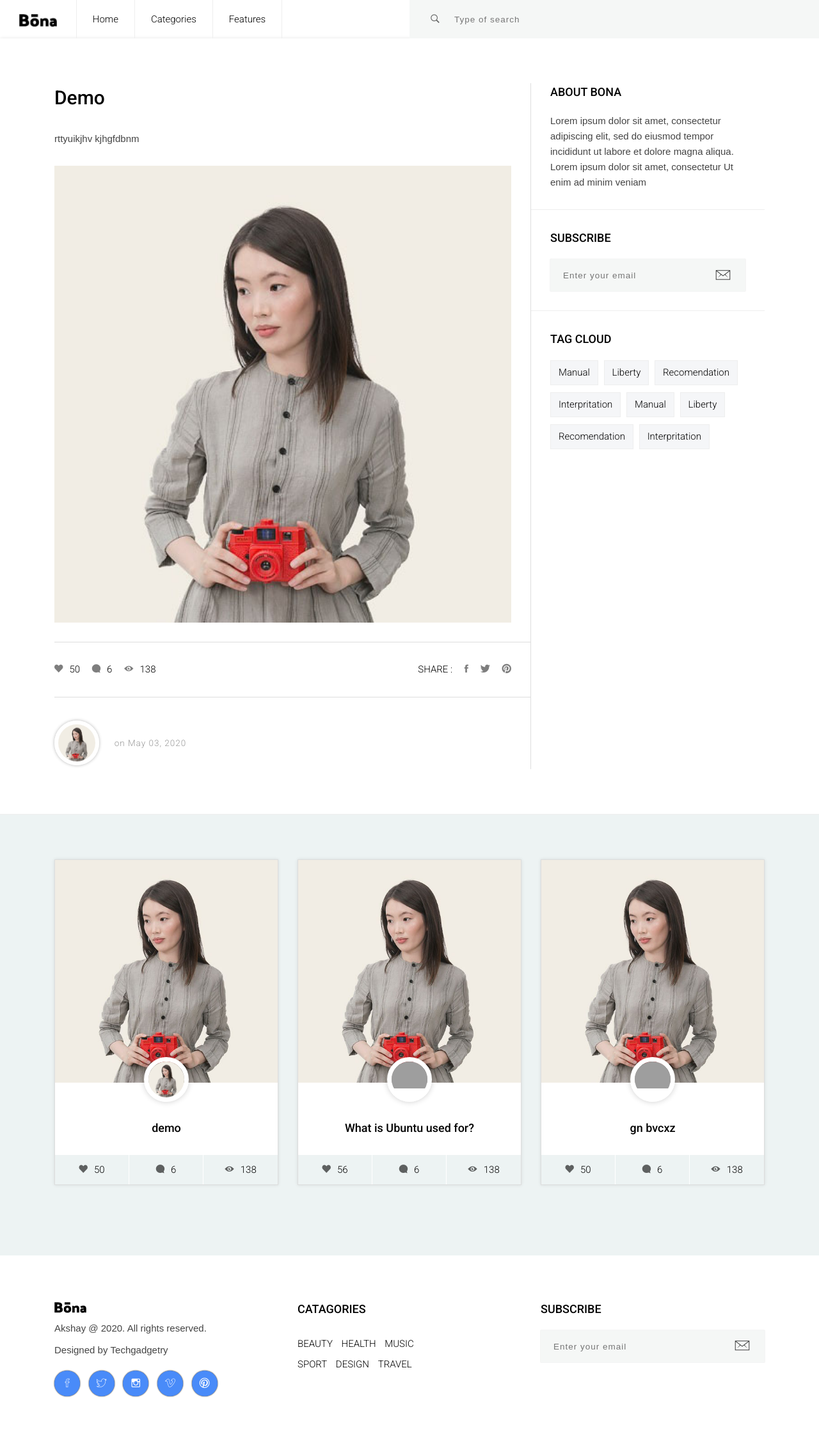
After one commit to IamAkshayKaushik/blog, a Django app: a page that uses blog/templates/blog/base.html in a window 1280 px wide. The commit adds this page. Shown: the whole page at 64% size. Run offline with Django 3.2, Linux system fonts and the light colour scheme; data comes from the database, SQL or seed files in the repository; both versions use the stored data as it was after the commit; some libraries are stand-ins or nearby versions; some web fonts are replaced; grey boxes are pictures that could not be loaded.

Commit message:
'post-page'

```diff
--- a/blog/templates/blog/base.html
+++ b/blog/templates/blog/base.html
@@ -23,9 +23,9 @@
 	<link href="{% static 'common-css/ionicons.css' %}" rel="stylesheet">
 
 
-	<link href="{% static 'layout-1/css/styles.css' %}" rel="stylesheet">
+{% block header %}
+{% endblock header %}
 
-	<link href="{% static 'layout-1/css/responsive.css' %}" rel="stylesheet">
 
 </head>
 <body >
@@ -54,11 +54,11 @@
 	</header>
 
 
-	<section class="blog-area section">
+
 		{% block content %}
 
 		{% endblock content %}
-	</section><!-- section -->
+
 
 
 	<footer>
--- /dev/null
+++ b/blog/templates/blog/single-post-1.html
@@ -0,0 +1,306 @@
+{% extends 'blog/base.html' %}
+{% load static %}
+
+{% block header %}
+
+
+	<link href="{% static 'single-post-1/css/styles.css' %}" rel="stylesheet">
+
+	<link href="{% static 'single-post-1/css/responsive.css' %}" rel="stylesheet">
+
+{% endblock header %}
+
+<body >
+
+{% block content %}
+	<section class="post-area section">
+		<div class="container">
+
+			<div class="row">
+
+				<div class="col-lg-8 col-md-12 no-right-padding">
+
+					<div class="main-post">
+
+						<div class="blog-post-inner">
+
+{#							<div class="post-info">#}
+{##}
+{#								<div class="left-area">#}
+{#									<a class="avatar" href="#"><img src="{{ post.author.user_profile.image.url }}" alt="Profile Image"></a>#}
+{#								</div>#}
+{##}
+{#								<div class="middle-area">#}
+{#									<a class="name" href="#"><b>{{ post.author.get_full_name }}</b></a>#}
+{#									<h6 class="date">on {{ post.publish | date:"M d, Y" }}</h6>#}
+{#								</div>#}
+{##}
+{#							</div><!-- post-info -->#}
+
+							<h3 class="title"><b>{{ post.title | title }}</b></h3>
+
+							<p class="para">
+                                {{ post.description | safe }}
+                            </p>
+                            <div class="post-image"><img src="{{ post.feature_image.url }}" alt="Blog Image"></div>
+{#							<div class="post-image"><img src="images/blog-1-1000x600.jpg" alt="Blog Image"></div>#}
+{##}
+{#							<p class="para">Lorem ipsum dolor sit amet, consectetur adipiscing elit, sed do eiusmod tempor incididunt ut labore et#}
+{#							dolore magna aliqua. Ut enim ad minim veniam, quis nostrud exercitation ullamco laboris nisi ut aliquip ex#}
+{#							ea commodo consequat. Duis aute irure dolor in reprehenderit in voluptate velit esse cillum dolore eu fugiat#}
+{#							nulla pariatur. Excepteur sint#}
+{#							occaecat cupidatat non proident, sunt in culpa qui officia deserunt mollit anim id est laborum</p>#}
+
+{#							<ul class="tags">#}
+{#								<li><a href="#">Mnual</a></li>#}
+{#								<li><a href="#">Liberty</a></li>#}
+{#								<li><a href="#">Recommendation</a></li>#}
+{#								<li><a href="#">Inspiration</a></li>#}
+{#							</ul>#}
+						</div><!-- blog-post-inner -->
+
+						<div class="post-icons-area">
+							<ul class="post-icons">
+								<li><a href="#"><i class="ion-heart"></i>{{ post.likes }}</a></li>
+								<li><a href="#"><i class="ion-chatbubble"></i>6</a></li>
+								<li><a href="#"><i class="ion-eye"></i>138</a></li>
+							</ul>
+
+							<ul class="icons">
+								<li>SHARE : </li>
+								<li><a href="#"><i class="ion-social-facebook"></i></a></li>
+								<li><a href="#"><i class="ion-social-twitter"></i></a></li>
+								<li><a href="#"><i class="ion-social-pinterest"></i></a></li>
+							</ul>
+						</div>
+
+						<div class="post-footer post-info">
+
+							<div class="left-area">
+								<a class="avatar" href="#"><img src="{{ post.author.user_profile.image.url }}" alt="Profile Image"></a>
+							</div>
+
+							<div class="middle-area">
+								<a class="name" href="#"><b>{{ post.author.get_full_name }}</b></a>
+								<h6 class="date">on {{ post.publish | date:"M d, Y" }}</h6>
+							</div>
+
+						</div><!-- post-info -->
+
+
+					</div><!-- main-post -->
+				</div><!-- col-lg-8 col-md-12 -->
+
+				<div class="col-lg-4 col-md-12 no-left-padding">
+
+					<div class="single-post info-area">
+
+						<div class="sidebar-area about-area">
+							<h4 class="title"><b>ABOUT BONA</b></h4>
+							<p>Lorem ipsum dolor sit amet, consectetur adipiscing elit, sed do eiusmod tempor incididunt
+								ut labore et dolore magna aliqua. Lorem ipsum dolor sit amet, consectetur
+								Ut enim ad minim veniam</p>
+						</div>
+
+						<div class="sidebar-area subscribe-area">
+
+							<h4 class="title"><b>SUBSCRIBE</b></h4>
+							<div class="input-area">
+								<form>
+									<input class="email-input" type="text" placeholder="Enter your email">
+									<button class="submit-btn" type="submit"><i class="icon ion-ios-email-outline"></i></button>
+								</form>
+							</div>
+
+						</div><!-- subscribe-area -->
+
+						<div class="tag-area">
+
+							<h4 class="title"><b>TAG CLOUD</b></h4>
+							<ul>
+								<li><a href="#">Manual</a></li>
+								<li><a href="#">Liberty</a></li>
+								<li><a href="#">Recomendation</a></li>
+								<li><a href="#">Interpritation</a></li>
+								<li><a href="#">Manual</a></li>
+								<li><a href="#">Liberty</a></li>
+								<li><a href="#">Recomendation</a></li>
+								<li><a href="#">Interpritation</a></li>
+							</ul>
+
+						</div><!-- subscribe-area -->
+
+					</div><!-- info-area -->
+
+				</div><!-- col-lg-4 col-md-12 -->
+
+			</div><!-- row -->
+
+		</div><!-- container -->
+	</section><!-- post-area -->
+
+
+
+
+
+<section class="recomended-area section">
+    <div class="container">
+        <div class="row">
+            {% for related_post in post.get_random_posts_by_category %}
+
+                <div class="col-lg-4 col-md-6">
+                    <div class="card h-100">
+                        <div class="single-post post-style-1">
+
+                            <div class="blog-image"><img src="{{ related_post.feature_image.url }}" alt="Blog Image"></div>
+
+                            <a class="avatar" href="#"><img src="{{ related_post.author.user_profile.image.url }}" alt="{{ related_post.author.first_name }} Image"></a>
+
+                            <div class="blog-info">
+
+                                <h4 class="title"><a href="{{ related_post.get_absolute_url }}"><b>{{ related_post.title }}</b></a></h4>
+
+                                <ul class="post-footer">
+                                    <li><a href="#"><i class="ion-heart"></i>{{ related_post.likes }}</a></li>
+                                    <li><a href="#"><i class="ion-chatbubble"></i>6</a></li>
+                                    <li><a href="#"><i class="ion-eye"></i>138</a></li>
+                                </ul>
+
+                            </div><!-- blog-info -->
+                        </div><!-- single-post -->
+                    </div><!-- card -->
+                </div><!-- col-md-6 col-sm-12 -->
+
+
+            {% endfor %}
+        </div><!-- row -->
+
+    </div><!-- container -->
+</section>
+
+{#	<section class="comment-section">#}
+{#		<div class="container">#}
+{#			<h4><b>POST COMMENT</b></h4>#}
+{#			<div class="row">#}
+{##}
+{#				<div class="col-lg-8 col-md-12">#}
+{#					<div class="comment-form">#}
+{#						<form method="post">#}
+{#							<div class="row">#}
+{##}
+{#								<div class="col-sm-6">#}
+{#									<input type="text" aria-required="true" name="contact-form-name" class="form-control"#}
+{#										placeholder="Enter your name" aria-invalid="true" required >#}
+{#								</div><!-- col-sm-6 -->#}
+{#								<div class="col-sm-6">#}
+{#									<input type="email" aria-required="true" name="contact-form-email" class="form-control"#}
+{#										placeholder="Enter your email" aria-invalid="true" required>#}
+{#								</div><!-- col-sm-6 -->#}
+{##}
+{#								<div class="col-sm-12">#}
+{#									<textarea name="contact-form-message" rows="2" class="text-area-messge form-control"#}
+{#										placeholder="Enter your comment" aria-required="true" aria-invalid="false"></textarea >#}
+{#								</div><!-- col-sm-12 -->#}
+{#								<div class="col-sm-12">#}
+{#									<button class="submit-btn" type="submit" id="form-submit"><b>POST COMMENT</b></button>#}
+{#								</div><!-- col-sm-12 -->#}
+{##}
+{#							</div><!-- row -->#}
+{#						</form>#}
+{#					</div><!-- comment-form -->#}
+{##}
+{#					<h4><b>COMMENTS(12)</b></h4>#}
+{##}
+{#					<div class="commnets-area">#}
+{##}
+{#						<div class="comment">#}
+{##}
+{#							<div class="post-info">#}
+{##}
+{#								<div class="left-area">#}
+{#									<a class="avatar" href="#"><img src="images/avatar-1-120x120.jpg" alt="Profile Image"></a>#}
+{#								</div>#}
+{##}
+{#								<div class="middle-area">#}
+{#									<a class="name" href="#"><b>Katy Liu</b></a>#}
+{#									<h6 class="date">on Sep 29, 2017 at 9:48 am</h6>#}
+{#								</div>#}
+{##}
+{#								<div class="right-area">#}
+{#									<h5 class="reply-btn" ><a href="#"><b>REPLY</b></a></h5>#}
+{#								</div>#}
+{##}
+{#							</div><!-- post-info -->#}
+{##}
+{#							<p>Lorem ipsum dolor sit amet, consectetur adipiscing elit, sed do eiusmod tempor incididunt#}
+{#								ut labore et dolore magna aliqua. Lorem ipsum dolor sit amet, consectetur#}
+{#								Ut enim ad minim veniam</p>#}
+{##}
+{#						</div>#}
+{##}
+{#						<div class="comment">#}
+{#							<h5 class="reply-for">Reply for <a href="#"><b>Katy Lui</b></a></h5>#}
+{##}
+{#							<div class="post-info">#}
+{##}
+{#								<div class="left-area">#}
+{#									<a class="avatar" href="#"><img src="images/avatar-1-120x120.jpg" alt="Profile Image"></a>#}
+{#								</div>#}
+{##}
+{#								<div class="middle-area">#}
+{#									<a class="name" href="#"><b>Katy Liu</b></a>#}
+{#									<h6 class="date">on Sep 29, 2017 at 9:48 am</h6>#}
+{#								</div>#}
+{##}
+{#								<div class="right-area">#}
+{#									<h5 class="reply-btn" ><a href="#"><b>REPLY</b></a></h5>#}
+{#								</div>#}
+{##}
+{#							</div><!-- post-info -->#}
+{##}
+{#							<p>Lorem ipsum dolor sit amet, consectetur adipiscing elit, sed do eiusmod tempor incididunt#}
+{#								ut labore et dolore magna aliqua. Lorem ipsum dolor sit amet, consectetur#}
+{#								Ut enim ad minim veniam</p>#}
+{##}
+{#						</div>#}
+{##}
+{#					</div><!-- commnets-area -->#}
+{##}
+{#					<div class="commnets-area ">#}
+{##}
+{#						<div class="comment">#}
+{##}
+{#							<div class="post-info">#}
+{##}
+{#								<div class="left-area">#}
+{#									<a class="avatar" href="#"><img src="images/avatar-1-120x120.jpg" alt="Profile Image"></a>#}
+{#								</div>#}
+{##}
+{#								<div class="middle-area">#}
+{#									<a class="name" href="#"><b>Katy Liu</b></a>#}
+{#									<h6 class="date">on Sep 29, 2017 at 9:48 am</h6>#}
+{#								</div>#}
+{##}
+{#								<div class="right-area">#}
+{#									<h5 class="reply-btn" ><a href="#"><b>REPLY</b></a></h5>#}
+{#								</div>#}
+{##}
+{#							</div><!-- post-info -->#}
+{##}
+{#							<p>Lorem ipsum dolor sit amet, consectetur adipiscing elit, sed do eiusmod tempor incididunt#}
+{#								ut labore et dolore magna aliqua. Lorem ipsum dolor sit amet, consectetur#}
+{#								Ut enim ad minim veniam</p>#}
+{##}
+{#						</div>#}
+{##}
+{#					</div><!-- commnets-area -->#}
+{##}
+{#					<a class="more-comment-btn" href="#"><b>VIEW MORE COMMENTS</a>#}
+{##}
+{#				</div><!-- col-lg-8 col-md-12 -->#}
+{##}
+{#			</div><!-- row -->#}
+{##}
+{#		</div><!-- container -->#}
+{#	</section>#}
+{% endblock content %}
--- a/blog/urls.py
+++ b/blog/urls.py
@@ -15,11 +15,12 @@ Including another URLconf
 """
 from django.contrib import admin
 from django.urls import path, include
-from .views import Home
+from .views import Home, PostDetailView
 from django.conf.urls.static import static
 from django.conf import settings
 
 
 urlpatterns = [
     path('', Home.as_view(), name="home"),
+    path('<slug:slug>/', PostDetailView.as_view(), name='post')
 ]
--- a/blog/views.py
+++ b/blog/views.py
@@ -23,9 +23,18 @@ posts = [{
 class Home(generic.ListView):
     model = Post
     template_name = 'blog/home.html'
+
     # def get(self, request):
     #     return render(request, 'base.html', {'posts': posts})
 
     def get_queryset(self):
         queryset = Post.objects.prefetch_related('author__user_profile').all()
         return queryset
+
+
+class PostDetailView(generic.DetailView):
+    # slug_field = 'slug'
+    # slug_url_kwarg = 'slug'
+    queryset = Post.objects.prefetch_related('author__user_profile').all()
+    model = Post
+    template_name = 'blog/single-post-1.html'
```
Also changed, not shown: blog/models.py (+16 -6 lines), blog/templates/blog/home.html (+8 -3 lines), db.sqlite3, media/profile_pics/WIN_20200429_18_13_01_Pro.jpg (deleted), 1 other file.
